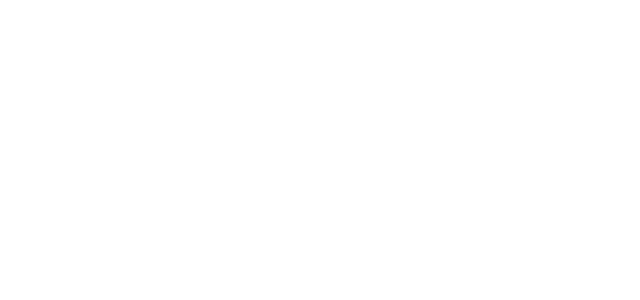
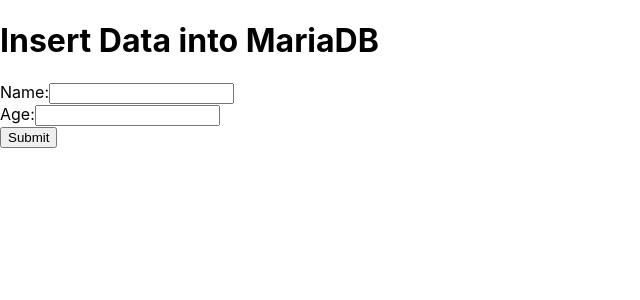
Before and after one commit to Ethan-Iceberg/react-example, a React (Create React App) app in the folder app/: page /example10 in a window 1280 px wide. Before the commit this address had no page. Shown: the top 300 px of the page, without its empty margins (0-640 px from the left). Built offline with nearby package versions, Linux system fonts and the light colour scheme; the HTML template or start-up script is replaced by a standard one.

Commit message:
navigate and insertdata

```diff
--- a/app/src/App.js
+++ b/app/src/App.js
@@ -8,6 +8,9 @@
 import Example5 from './pages/example5';
 import Example6 from './pages/example6';
 import Example7 from './pages/example7';
+import Example8 from './pages/example8';
+import Example9 from './pages/example9';
+import Example10 from './pages/example10';
 
 
 function App() {
@@ -24,6 +27,9 @@
         <Route path="/example5" element={<Example5 />}></Route>
         <Route path="/example6" element={<Example6 />}></Route>
         <Route path="/example7" element={<Example7 />}></Route>
+        <Route path="/example8" element={<Example8 />}></Route>
+        <Route path="/example9" element={<Example9 />}></Route>
+        <Route path="/example10" element={<Example10 />}></Route>
       </Routes>
     </BrowserRouter>
   )
--- a/app/src/pages/dashboard.js
+++ b/app/src/pages/dashboard.js
@@ -31,6 +31,15 @@
       <Link to={"../example7"}>
         <div>ajax fetch(json) example</div>
       </Link>
+      <Link to={"../example8"}>
+        <div>navigate to example9</div>
+      </Link>
+      <Link to={"../example9"}>
+        <div>goback example</div>
+      </Link>
+      <Link to={"../example10"}>
+        <div>Insert example</div>
+      </Link>
 
     </>
   );
--- /dev/null
+++ b/app/src/pages/example10.js
@@ -0,0 +1,48 @@
+import React, { useState } from 'react';
+import axios from 'axios';
+
+function example10() {
+  const [name, setName] = useState('');
+  const [age, setAge] = useState('');
+
+  const handleNameChange = (event) => {
+    setName(event.target.value);
+  };
+
+  const handleAgeChange = (event) => {
+    setAge(event.target.value);
+  };
+
+  const handleSubmit = (event) => {
+    event.preventDefault();
+
+    axios.post('/api/insertdata', { name, age })
+      .then(response => {
+        console.log(response.data);
+        // Insert successful, do something here
+      })
+      .catch(error => {
+        console.log(error);
+        // Insert failed, handle error here
+      });
+  };
+
+  return (
+    <div>
+      <h1>Insert Data into MariaDB</h1>
+      <form onSubmit={handleSubmit}>
+        <div>
+          <label>Name:</label>
+          <input type="text" value={name} onChange={handleNameChange} />
+        </div>
+        <div>
+          <label>Age:</label>
+          <input type="text" value={age} onChange={handleAgeChange} />
+        </div>
+        <button type="submit">Submit</button>
+      </form>
+    </div>
+  );
+}
+
+export default example10;
--- a/app/src/pages/example7.js
+++ b/app/src/pages/example7.js
@@ -1,5 +1,4 @@
 import React, {useState} from 'react';
-import axios from 'axios';
 
 function Example7() {
 
--- /dev/null
+++ b/app/src/pages/example8.js
@@ -0,0 +1,20 @@
+import React, {useState} from 'react';
+import { useNavigate } from 'react-router-dom';
+
+function Example8() {
+  const navigate = useNavigate();
+
+  const handleClick = () => {
+    navigate('/example9');
+  };
+    return (
+        <>
+            <div>
+      <h1>Home Page</h1>
+      <button onClick={handleClick}>Go to example9</button>
+    </div>
+        </>
+    );
+}
+
+export default Example8;
--- /dev/null
+++ b/app/src/pages/example9.js
@@ -0,0 +1,20 @@
+import React, {useState} from 'react';
+import { useNavigate } from 'react-router-dom';
+
+function Example9() {
+  const navigate = useNavigate();
+
+  const handleClick = () => {
+    navigate('/dashboard');
+  };
+    return (
+        <>
+            <div>
+      <h1>Home Page</h1>
+      <button onClick={handleClick}>back to the dashboard</button>
+    </div>
+        </>
+    );
+}
+
+export default Example9;
```
Also changed, not shown: server.js (+19 -0 lines).
